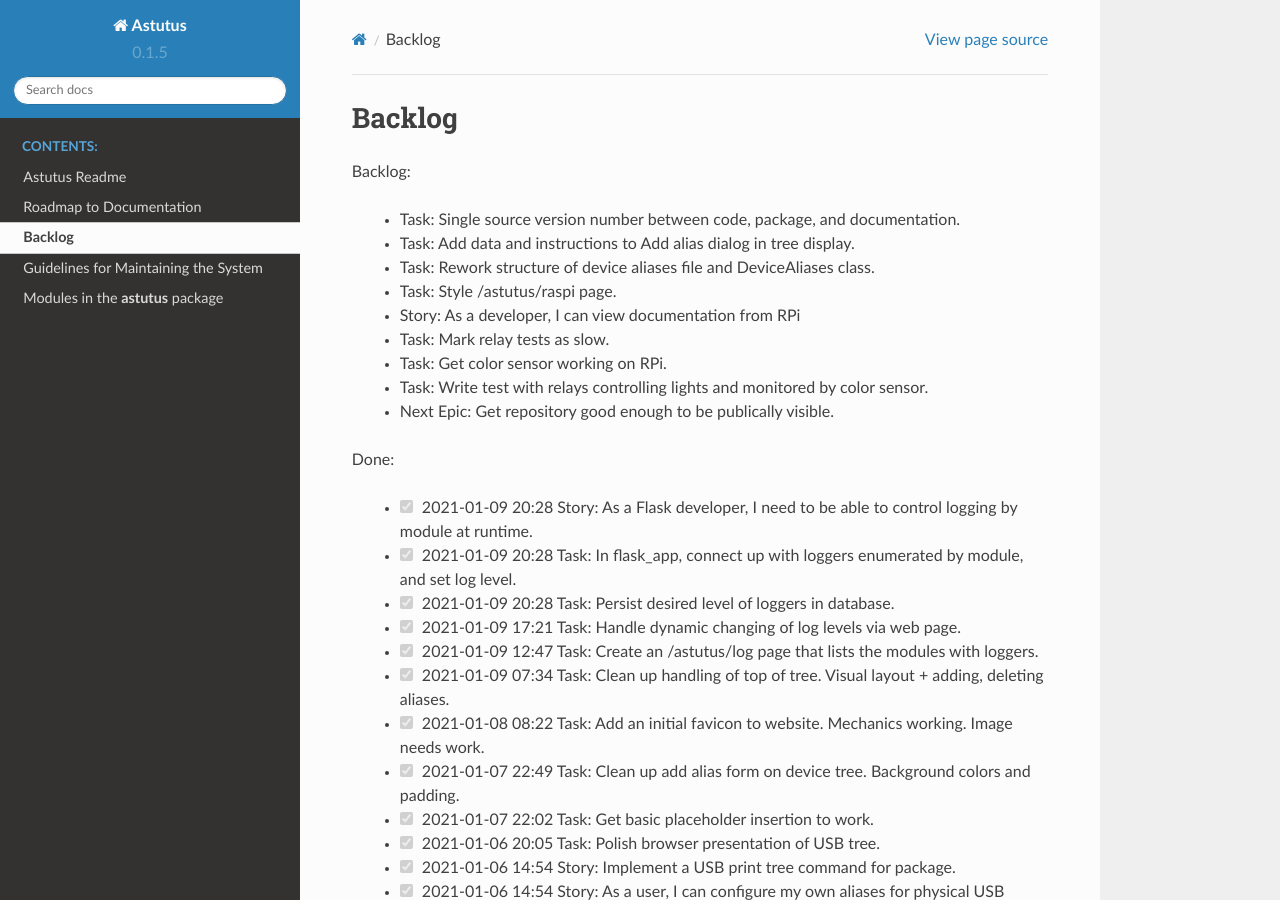
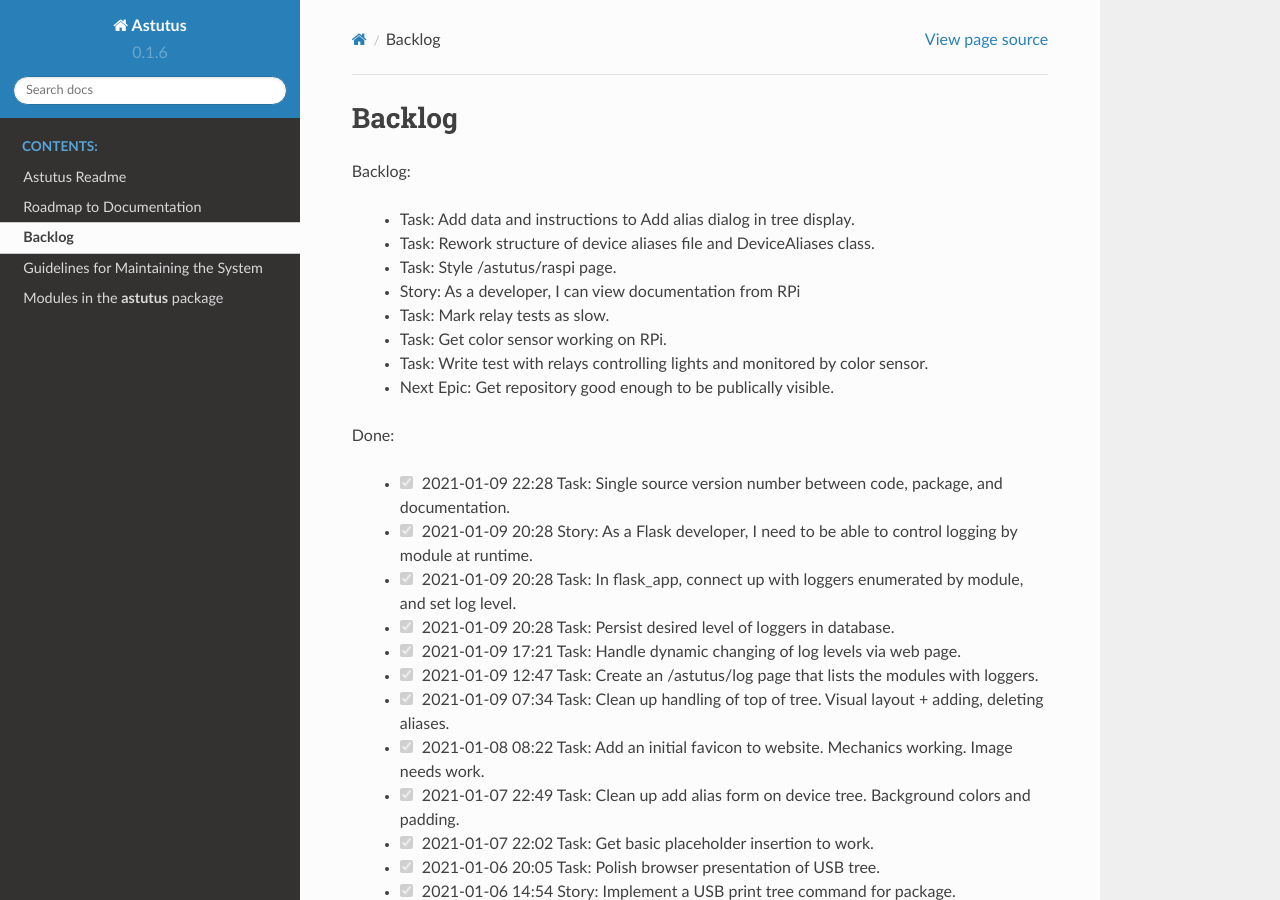
Before and after one commit to rich-dobbs-13440/astutus, a Sphinx documentation site: the page built from docs/backlog.rst, in a window 1280 px wide and 900 px high. Built offline with Sphinx 7.4.7 and the Read the Docs theme 2.0.0, drawn with Linux system fonts in a browser that asks for light colours; pages that are not in the unit, such as notebooks, are missing from menus.

Commit message:
Task: Single source version number between code, package, and documentation.

```diff
--- a/docs/backlog.rst
+++ b/docs/backlog.rst
@@ -20,6 +19,7 @@ Backlog:
 
 Done:
 
+  * |done| 2021-01-09 22:28 Task: Single source version number between code, package, and documentation.
   * |done| 2021-01-09 20:28 Story: As a Flask developer, I need to be able to control logging by module at runtime.
   * |done| 2021-01-09 20:28 Task: In flask_app, connect up with loggers enumerated by module, and set log level.
   * |done| 2021-01-09 20:28 Task: Persist desired level of loggers in database.
--- a/docs/conf.py
+++ b/docs/conf.py
@@ -13,6 +13,7 @@
 import os
 import sys
 sys.path.insert(0, os.path.abspath('../src'))
+import astutus  # noqa
 
 
 # -- Project information -----------------------------------------------------
@@ -22,8 +23,8 @@ copyright = '2021, Rich Dobbs'
 author = 'Rich Dobbs'
 
 # The full version, including alpha/beta/rc tags
-version = '0.1.5'
-release = version
+version = astutus.__version__
+release = version + "a2021.01.09.22.19"
 
 
 # -- General configuration ---------------------------------------------------
--- a/docs/index.rst
+++ b/docs/index.rst
@@ -93,3 +93,6 @@ Indices and tables
 * :ref:`genindex`
 * :ref:`modindex`
 * :ref:`search`
+
+
+This documentation for |release| was produced at |today|.
--- a/src/astutus/__init__.py
+++ b/src/astutus/__init__.py
@@ -0,0 +1 @@
+from astutus.version import __version__  # noqa
--- /dev/null
+++ b/src/astutus/version.py
@@ -0,0 +1,2 @@
+# Don't change the format here because it is read by setup.py!
+__version__ = '0.1.6'
```
Also changed, not shown: other parts of docs/backlog.rst (+0 -1 lines), 2 other files.
